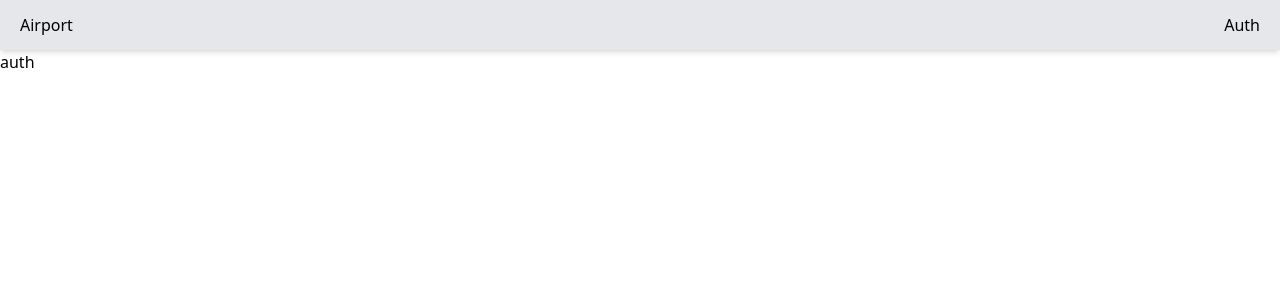
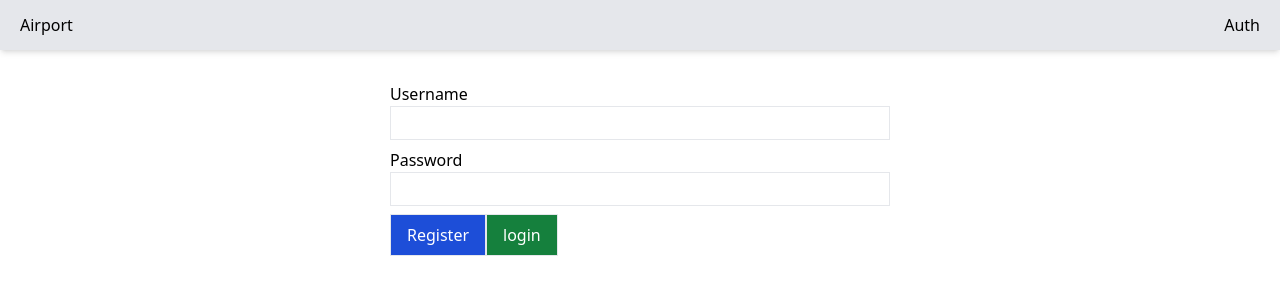
Before and after one commit to chopsqd/react-spa, a React (Create React App) app: page /auth in a window 1280 px wide. Shown: the top 300 px of the page. Built offline with nearby package versions, Linux system fonts and the light colour scheme; data requests are answered from the project's data file.

Commit message:
Implemented authorization functionality to the project

```diff
--- a/src/components/Navigation.tsx
+++ b/src/components/Navigation.tsx
@@ -1,12 +1,30 @@
-import React from 'react';
+import React, {useState} from 'react';
 import {Link} from "react-router-dom";
+import {useAppSelector} from "../hook/redux";
+import {useDispatch} from "react-redux";
+import {authSlice} from "../store/slices/authSlice";
 
 const Navigation = () => {
+    const {isAuth, username} = useAppSelector(state => state.auth)
+    const dispatch = useDispatch()
+
+    const logoutHandler = (event: React.MouseEvent<HTMLAnchorElement>) => {
+        event.preventDefault()
+
+        dispatch(authSlice.actions.logout())
+    }
+
     return (
         <nav className={"flex justify-between px-5 h-[50px] bg-gray-200 items-center shadow-md"}>
             <Link to={"/"}>Airport</Link>
 
-            <Link to={"/auth"}>Auth</Link>
+            {!isAuth
+                ? <Link to={"/auth"}>Auth</Link>
+                : <>
+                    <span className={"font-bold"}>{username}</span>
+                    <a href="#" onClick={logoutHandler}>Logout</a>
+                </>
+            }
         </nav>
     );
 };
--- a/src/pages/AuthPage.tsx
+++ b/src/pages/AuthPage.tsx
@@ -1,10 +1,63 @@
 import React from 'react';
+import {useInput} from "../hook/input";
+import {useAppDispatch} from "../hook/redux";
+import {login, register} from "../store/actions/authActions";
+import {useNavigate} from "react-router-dom";
 
 const AuthPage = () => {
+    const username = useInput('')
+    const password = useInput('')
+    const dispatch = useAppDispatch()
+    const navigate = useNavigate()
+
+    const submitHandler = async (event: React.FormEvent) => {
+        try {
+            event.preventDefault()
+
+            if(username.value && password.value) {
+                await dispatch(register({
+                    username: username.value,
+                    password: password.value
+                }))
+                navigate("/")
+            } else {
+                alert('INVALID FORM DATA')
+            }
+        } catch(e) {
+
+        }
+    }
+
+    const loginHandler = async () => {
+        if(username.value && password.value) {
+            await dispatch(login({
+                username: username.value,
+                password: password.value
+            }))
+            navigate("/")
+        } else {
+            alert('INVALID FORM DATA')
+        }
+    }
+
     return (
-        <div>
-          auth
-        </div>
+        <form
+            className={"container mx-auto max-w-[500px] pt-8"}
+            onSubmit={submitHandler}
+        >
+            <div className={"mb-2"}>
+                <label htmlFor="username" className={"block"}>Username</label>
+                <input type="text" {...username} id={"username"} className={"border py-1 px-2 w-full"}/>
+            </div>
+
+            <div className={"mb-2"}>
+                <label htmlFor="password" className={"block"}>Password</label>
+                <input type="password" {...password} id={"password"} className={"border py-1 px-2 w-full"}/>
+            </div>
+
+            <button className={"py-2 px-4 bg-blue-700 border text-white hover:bg-blue-800"} type={"submit"}>Register</button>
+            <button className={"py-2 px-4 bg-green-700 border text-white hover:bg-green-800"} type={"button"} onClick={loginHandler}>login</button>
+        </form>
     );
 };
 
--- /dev/null
+++ b/src/store/actions/authActions.ts
@@ -0,0 +1,41 @@
+import {AppDispatch} from "../index";
+import axios from "../../axios";
+import {authSlice} from "../slices/authSlice";
+
+interface AuthResponse {
+    access: string
+    refresh: string
+}
+
+interface AuthData {
+    username: string
+    password: string
+}
+
+export const register = (data: AuthData) => {
+    return async (dispatch: AppDispatch) => {
+        try {
+            const response = await axios.post<AuthResponse>(`auth/register`, data)
+            dispatch(authSlice.actions.login({
+                username: data.username,
+                access: response.data.access
+            }))
+        } catch (e) {
+            throw e as Error
+        }
+    }
+}
+
+export const login = (data: AuthData) => {
+    return async (dispatch: AppDispatch) => {
+        try {
+            const response = await axios.post<AuthResponse>(`auth/login`, data)
+            dispatch(authSlice.actions.login({
+                username: data.username,
+                access: response.data.access
+            }))
+        } catch (e) {
+            console.log('Error', e)
+        }
+    }
+}
--- a/src/store/actions/handbookActions.ts
+++ b/src/store/actions/handbookActions.ts
@@ -17,8 +17,8 @@ export const fetchHandbooks = () => {
                 regions: response[1].data,
                 countries: response[2].data
             }))
-        } catch (e) {
-            // dispatch(airportSlice.actions.fetchError(e as Error))
+        } catch (e: any) {
+            throw new Error(e.message)
         }
     }
 }
--- a/src/store/index.ts
+++ b/src/store/index.ts
@@ -1,10 +1,12 @@
 import {combineReducers, configureStore} from "@reduxjs/toolkit";
 import airportReducer from './slices/airportSlice'
 import handbookReducer from './slices/handbookSlice'
+import authReducer from './slices/authSlice'
 
 const rootReducer = combineReducers({
     airport: airportReducer,
-    handbook: handbookReducer
+    handbook: handbookReducer,
+    auth: authReducer
 })
 
 export function setupStore() {
--- /dev/null
+++ b/src/store/slices/authSlice.ts
@@ -0,0 +1,46 @@
+import {createSlice, PayloadAction} from "@reduxjs/toolkit";
+
+const ACCESS_KEY = 'u-access'
+const USERNAME_KEY = 'u-username'
+
+interface AuthState {
+    access: string
+    username: string
+    isAuth: boolean
+}
+
+const initialState: AuthState = {
+    access: localStorage.getItem(ACCESS_KEY) ?? '',
+    username: localStorage.getItem(USERNAME_KEY) ?? '',
+    isAuth: Boolean(localStorage.getItem(ACCESS_KEY))
+}
+
+interface AuthPayload {
+    access: string
+    username: string
+}
+
+export const authSlice = createSlice({
+    name: 'auth',
+    initialState,
+    reducers: {
+        login(state, action: PayloadAction<AuthPayload>) {
+            state.access = action.payload.access
+            state.username = action.payload.username
+            state.isAuth = Boolean(action.payload.access)
+
+            localStorage.setItem(ACCESS_KEY, action.payload.access)
+            localStorage.setItem(USERNAME_KEY, action.payload.username)
+        },
+        logout(state) {
+            state.access = ''
+            state.username = ''
+            state.isAuth = false
+
+            localStorage.removeItem(ACCESS_KEY)
+            localStorage.removeItem(USERNAME_KEY)
+        }
+    }
+})
+
+export default authSlice.reducer
```
